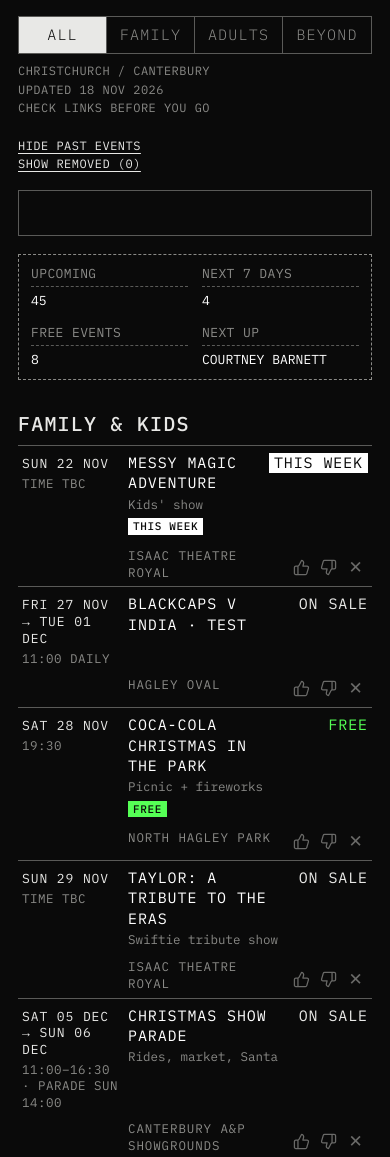
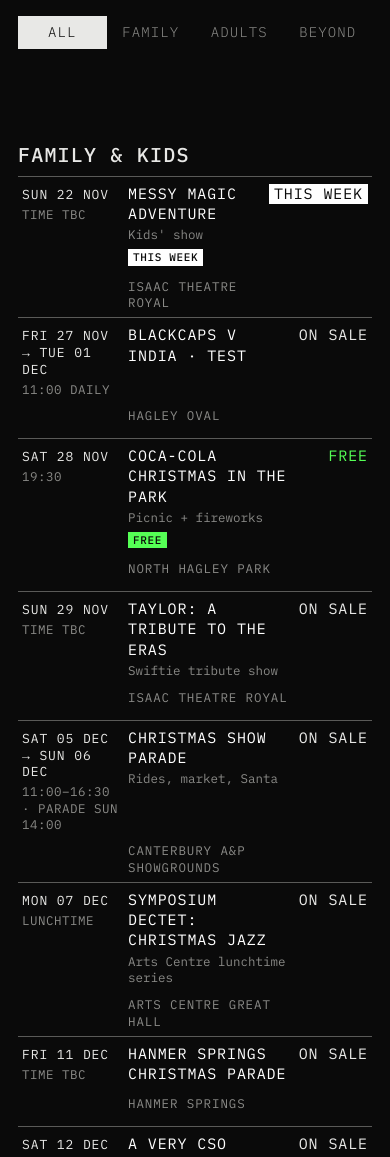
Before and after one commit to blangdon/events, a plain HTML site: page index.html in a window 390 px wide. Shown: the top 1157 px of the page. Drawn offline with Linux system fonts and the light colour scheme.

Commit message:
Simplify layout: hover-only actions, no stats box, always hide past
- Past events always hidden; remove toggle and sidebar info text
- Smaller sidebar category links without hairlines
- Search box has no border
- Remove thumbs down; thumbs up and remove show on hover (tap on mobile)
- Remove stats box under search

Co-Authored-By: Claude Opus 5.5 <noreply@anthropic.com>
Claude-Session: https://claude.ai/code/session_015CofzuhfrDsYs5h9Ap95p3

```diff
--- a/index.html
+++ b/index.html
@@ -15,18 +15,19 @@
 
   /* sidebar */
   aside{position:sticky;top:28px;align-self:start}
-  aside ul{list-style:none;margin:0;padding:0;border-top:1px solid var(--rule)}
-  aside li{border-bottom:1px solid var(--rule)}
-  aside button{font:inherit;font-size:22px;font-weight:300;letter-spacing:.08em;text-transform:uppercase;width:100%;
-    text-align:left;background:none;border:0;color:var(--dim);padding:7px 6px 6px;cursor:pointer;display:flex;justify-content:space-between;align-items:baseline}
-  aside button span{font-size:12.5px;letter-spacing:.04em}
+  aside ul{list-style:none;margin:0;padding:0}
+  aside li{margin:0}
+  aside button{font:inherit;font-size:15px;font-weight:300;letter-spacing:.08em;text-transform:uppercase;width:100%;
+    text-align:left;background:none;border:0;color:var(--dim);padding:5px 8px;cursor:pointer;display:flex;justify-content:space-between;align-items:baseline}
+  aside button span{font-size:11.5px;letter-spacing:.04em}
   aside button:hover{color:var(--hi)}
   aside button[aria-pressed="true"]{background:var(--fg);color:var(--bg)}
-  aside .info{margin-top:18px;color:var(--dim);font-size:12px;line-height:1.55;text-transform:uppercase;letter-spacing:.04em}
-  aside .info button{all:unset;color:var(--fg);cursor:pointer;text-decoration:underline;text-underline-offset:3px}
+  aside .more{all:unset;display:block;margin:16px 8px 0;color:var(--dim);font-size:11.5px;letter-spacing:.04em;text-transform:uppercase;cursor:pointer;text-decoration:underline;text-underline-offset:3px}
+  aside .more:hover{color:var(--hi)}
+  aside .more[hidden]{display:none}
 
   /* search: just a block cursor */
-  .search{position:relative;border:1px solid var(--rule);padding:9px 12px;height:46px;cursor:text;overflow:hidden}
+  .search{position:relative;padding:9px 12px;height:46px;cursor:text;overflow:hidden}
   .search input{position:absolute;inset:0;width:100%;padding:9px 12px;background:none;border:0;outline:none;
     color:var(--hi);font:inherit;font-size:20px;letter-spacing:.06em;text-transform:uppercase;caret-color:transparent}
   .search .mirror{position:absolute;visibility:hidden;white-space:pre;font-size:20px;letter-spacing:.06em;text-transform:uppercase;left:12px;top:9px}
@@ -34,17 +35,13 @@
   @keyframes blink{50%{opacity:0}}
   .search input::-webkit-search-cancel-button{display:none}
 
-  .stats{margin:18px 0 0;border:1px dashed var(--dim);padding:10px 12px;display:grid;grid-template-columns:repeat(4,1fr);gap:14px;font-size:13px}
-  .stats div span{display:block;color:var(--dim);text-transform:uppercase;border-bottom:1px dashed var(--rule);padding-bottom:4px;margin-bottom:5px;letter-spacing:.03em}
-  .stats div b{font-weight:400;color:var(--hi)}
-  .stats a{color:var(--hi);text-decoration:none}
 
   section{margin-top:30px}
   section.hidden,section.empty{display:none}
   h2{font-weight:500;font-size:20px;letter-spacing:.06em;margin:0 0 8px;text-transform:uppercase}
 
   .board{border-top:1px solid var(--rule)}
-  .r{display:grid;grid-template-columns:170px minmax(0,1.5fr) minmax(0,1fr) 100px 92px;gap:18px;align-items:baseline;
+  .r{display:grid;grid-template-columns:170px minmax(0,1.5fr) minmax(0,1fr) 100px 64px;gap:18px;align-items:baseline;
     padding:7px 4px 6px;border-bottom:1px solid var(--rule);text-transform:uppercase;letter-spacing:.06em}
   .r .d{font-variant-numeric:tabular-nums;line-height:1.3;white-space:pre-line}
   .r .d .tm{display:block;color:var(--dim);font-size:12.5px;letter-spacing:.04em;margin-top:2px}
@@ -53,7 +50,7 @@
   .r .w .n{display:block;text-transform:none;letter-spacing:0;color:var(--dim);font-size:12.5px;margin-top:2px}
   .r .s{text-align:right;white-space:nowrap}
   .r.past{opacity:.3}
-  .r.nomatch,.hidepast .r.past{display:none}
+  .r.nomatch,.r.past{display:none}
 
   .tg{display:inline-block;font-size:11px;font-weight:500;letter-spacing:.06em;padding:0 5px;margin-right:5px;color:#0a0a0a;line-height:1.5;vertical-align:1px}
   .tg.free{background:#55ff55}.tg.sold{background:#ff5555}.tg.tbc{background:#ff55ff}.tg.soon{background:#fff}
@@ -61,17 +58,17 @@
   .s.free{color:#55ff55}.s.sold{color:#ff5555}.s.tbc{color:#ff55ff}
   .s.soon{background:#fff;color:#0a0a0a;padding:0 5px;justify-self:end}
 
-  .act{display:flex;gap:2px;justify-content:flex-end;align-self:center}
+  .act{display:flex;gap:2px;justify-content:flex-end;align-self:center;visibility:hidden;opacity:0;transition:opacity .12s}
+  @media (hover:hover){ .r:hover .act{visibility:visible;opacity:1} }
+  .r.open .act{visibility:visible;opacity:1}
   .act button{background:none;border:0;padding:4px;cursor:pointer;color:#4a4a48;line-height:0}
   .act button svg{width:17px;height:17px;fill:none;stroke:currentColor;stroke-width:1.8;stroke-linecap:round;stroke-linejoin:round}
   .act button:hover{color:var(--hi)}
   .act .x{font:inherit;font-size:17px;line-height:17px;width:25px}
   .act .up[aria-pressed="true"]{color:#55ff55}.act .up[aria-pressed="true"] svg{fill:rgba(85,255,85,.25)}
-  .act .dn[aria-pressed="true"]{color:#ff5555}.act .dn[aria-pressed="true"] svg{fill:rgba(255,85,85,.25)}
   .act .x:hover{color:#ff5555}
-  .r.voted-dn .w a{color:var(--dim)}
   .r.removed{display:none}
-  .showdel .r.removed{display:grid;opacity:.35}
+  .showdel .r.removed:not(.past){display:grid;opacity:.35}
   .showdel .r.removed .w a{text-decoration:line-through}
   .none{display:none;margin-top:30px;color:var(--dim);text-transform:uppercase;letter-spacing:.06em}
   footer{margin-top:40px;color:var(--dim);font-size:12px}
@@ -79,12 +76,10 @@
   @media (max-width:820px){
     .app{grid-template-columns:1fr;gap:16px;padding-top:16px}
     aside{position:static}
-    aside ul{display:grid;grid-template-columns:repeat(4,1fr);border:1px solid var(--rule)}
-    aside li{border:0;border-right:1px solid var(--rule)} aside li:last-child{border-right:0}
-    aside button{font-size:15px;justify-content:center;padding:8px 2px} aside button span{display:none}
-    aside .info{margin-top:8px}
-    .stats{grid-template-columns:1fr 1fr}
-    .r{grid-template-columns:96px minmax(0,1fr) auto;gap:10px}
+    aside ul{display:grid;grid-template-columns:repeat(4,1fr)}
+    aside button{font-size:14px;justify-content:center;padding:7px 2px} aside button span{display:none}
+    aside .more{margin:8px 8px 0}
+      .r{grid-template-columns:96px minmax(0,1fr) auto;gap:10px}
     .r .v{grid-column:2;grid-row:2;color:var(--dim);font-size:12.5px}
     .r .s{grid-column:3;grid-row:1}
     .act{grid-column:3;grid-row:2;align-self:end}
@@ -104,7 +99,7 @@
     <li><button data-f="adult" aria-pressed="false">Adults<span id="n-adult"></span></button></li>
     <li><button data-f="away" aria-pressed="false">Beyond<span id="n-away"></span></button></li>
   </ul>
-  <div class="info">Christchurch / Canterbury<br>Updated 18 Nov 2026<br>Check links before you go<br><br><button id="past">Hide past events</button><br><button id="showdel" hidden></button><br><span id="sync"></span></div>
+  <button class="more" id="showdel" hidden></button>
 </aside>
 
 <main>
@@ -114,7 +109,6 @@
     <span class="cur" id="cur"></span>
   </div>
 
-  <div class="stats" id="stats"></div>
 
   <section data-sec="family"><h2>Family &amp; Kids</h2><div class="board" id="family"></div></section>
   <section data-sec="adult"><h2>Adults</h2><div class="board" id="adult"></div></section>
@@ -206,7 +200,6 @@ const L={free:"FREE",sold:"SOLD OUT",tbc:"TBC"};
 const idOf=e=>(e.what+"-"+e.d).toLowerCase().replace(/[^a-z0-9]+/g,"-").replace(/^-|-$/g,"").slice(0,80);
 EVENTS.forEach(e=>e.id=idOf(e));
 const ICON_UP='<svg viewBox="0 0 24 24"><path d="M7 10v12M15 5.88 14 10h5.83a2 2 0 0 1 1.92 2.56l-2.33 8A2 2 0 0 1 17.5 22H4a2 2 0 0 1-2-2v-8a2 2 0 0 1 2-2h2.76a2 2 0 0 0 1.79-1.11L12 2a3.13 3.13 0 0 1 3 3.88Z"/></svg>';
-const ICON_DN='<svg viewBox="0 0 24 24"><path d="M17 14V2M9 18.12 10 14H4.17a2 2 0 0 1-1.92-2.56l2.33-8A2 2 0 0 1 6.5 2H20a2 2 0 0 1 2 2v8a2 2 0 0 1-2 2h-2.76a2 2 0 0 0-1.79 1.11L12 22a3.13 3.13 0 0 1-3-3.88Z"/></svg>';
 
 /* ---- prefs: votes + removed. Synced via the artifact db when available, else this browser only ---- */
 let PREFS={};
@@ -220,7 +213,7 @@ function savePref(e){
   const doc=dbCol.doc(e.id);
   const empty=!p.vote&&!p.removed;
   (empty?doc.delete():doc.set({vote:p.vote||0,removed:!!p.removed,what:e.what,date:e.d,cat:e.c,at:new Date().toISOString()}))
-    .catch(err=>{document.getElementById("sync").textContent="Not saved: "+(err&&err.message||"error")});
+    .catch(()=>{});
 }
 (async()=>{
   try{
@@ -232,7 +225,7 @@ function savePref(e){
       const next={};
       (snap.docs||snap).forEach(d=>{const v=d.data?d.data():d; next[d.id]={vote:v.vote||0,removed:!!v.removed}});
       PREFS=next; cache(); renderBoards();
-      document.getElementById("sync").textContent="Votes sync across devices";
+
     },()=>clearTimeout(t));
   }catch(_){}
 })();
@@ -245,28 +238,20 @@ function renderBoards(){
     const p=PREFS[e.id]||{};
     const tl=(e.tags||[]).filter(t=>L[t]).map(t=>`<span class="tg ${t}">${L[t]}</span>`);
     if(cls==="soon") tl.unshift(`<span class="tg soon">THIS WEEK</span>`);
-    const rc=["r",cls==="past"?"past":"",p.removed?"removed":"",p.vote<0?"voted-dn":""].filter(Boolean).join(" ");
+    const rc=["r",cls==="past"?"past":"",p.removed?"removed":""].filter(Boolean).join(" ");
     return `<div class="${rc}" data-i="${EVENTS.indexOf(e)}">
       <div class="d">${esc(dateCol(e))}<span class="tm">${esc(e.t||"Time TBC")}</span></div>
       <div class="w"><a href="${esc(e.url)}" target="_blank" rel="noopener">${esc(e.what)}</a>${e.note?`<span class="n">${esc(e.note)}</span>`:""}${tl.length&&cls!=="past"?`<span class="tags">${tl.join("")}</span>`:""}</div>
       <div class="v">${esc(e.where)}</div>
       <div class="s ${cls}">${label}</div>
       <div class="act">
-        <button class="up" data-a="up" aria-pressed="${p.vote>0}" title="More like this">${ICON_UP}</button>
-        <button class="dn" data-a="dn" aria-pressed="${p.vote<0}" title="Less like this">${ICON_DN}</button>
+        <button class="up" data-a="up" aria-pressed="${p.vote>0}" title="Like">${ICON_UP}</button>
         <button class="x" data-a="x" title="${p.removed?"Restore":"Remove from list"}">${p.removed?"↺":"✕"}</button>
       </div></div>`;
   }).join("");
 });
 const live=EVENTS.filter(e=>!(PREFS[e.id]||{}).removed);
 const up=live.filter(e=>end(e)>=today);
-const local=up.filter(e=>e.c!=="away").sort((a,b)=>a.d.localeCompare(b.d));
-const next=local[0];
-document.getElementById("stats").innerHTML=`
-  <div><span>Upcoming</span><b>${up.length}</b></div>
-  <div><span>Next 7 days</span><b>${local.filter(e=>start(e)<=week).length}</b></div>
-  <div><span>Free events</span><b>${up.filter(e=>(e.tags||[]).includes("free")).length}</b></div>
-  <div><span>Next up</span><b>${next?`<a href="${esc(next.url)}" target="_blank" rel="noopener">${esc(next.what.toUpperCase())}</a>`:"—"}</b></div>`;
 ["family","adult","away"].forEach(c=>document.getElementById("n-"+c).textContent=up.filter(e=>e.c===c).length);
 document.getElementById("n-all").textContent=up.length;
 const nDel=EVENTS.length-live.length, sd=document.getElementById("showdel");
@@ -275,14 +260,23 @@ if(typeof runSearch==="function") runSearch();
 }
 
 document.addEventListener("click",ev=>{
-  const btn=ev.target.closest(".act button"); if(!btn) return;
+  const btn=ev.target.closest(".act button");
+  if(!btn){
+    const row=ev.target.closest(".r[data-i]");
+    if(row&&!ev.target.closest("a")&&!matchMedia("(hover:hover)").matches){
+      const was=row.classList.contains("open");
+      document.querySelectorAll(".r.open").forEach(r=>r.classList.remove("open"));
+      if(!was) row.classList.add("open");
+    }
+    return;
+  }
   const e=EVENTS[+btn.closest(".r").dataset.i];
   const p=PREFS[e.id]={...(PREFS[e.id]||{})};
   const a=btn.dataset.a;
   if(a==="up") p.vote=p.vote>0?0:1;
-  if(a==="dn") p.vote=p.vote<0?0:-1;
   if(a==="x") p.removed=!p.removed;
   savePref(e); renderBoards();
+  const again=document.querySelector(`.r[data-i="${EVENTS.indexOf(e)}"]`); if(again&&!matchMedia("(hover:hover)").matches) again.classList.add("open");
 });
 document.getElementById("showdel").onclick=()=>{document.body.classList.toggle("showdel");renderBoards()};
 
@@ -295,8 +289,6 @@ function setFilter(f){
   runSearch();
 }
 document.querySelectorAll("aside button[data-f]").forEach(b=>b.onclick=()=>{setFilter(b.dataset.f);qEl.focus()});
-const pb=document.getElementById("past");
-pb.onclick=()=>{const on=document.body.classList.toggle("hidepast");pb.textContent=on?"Show past events":"Hide past events";runSearch();};
 
 /* fuzzy search */
 const MONTHS=["january","february","march","april","may","june","july","august","september","october","november","december"];
@@ -330,7 +322,7 @@ function runSearch(){
   let shown=0;
   document.querySelectorAll(".r[data-i]").forEach(r=>r.classList.toggle("nomatch",toks.length>0&&!toks.every(t=>tokenHits(t,HAY[+r.dataset.i]))));
   document.querySelectorAll("section").forEach(sec=>{
-    const vis=[...sec.querySelectorAll(".r[data-i]")].filter(r=>!r.classList.contains("nomatch")&&!(r.classList.contains("removed")&&!document.body.classList.contains("showdel"))&&!(document.body.classList.contains("hidepast")&&r.classList.contains("past"))).length;
+    const vis=[...sec.querySelectorAll(".r[data-i]")].filter(r=>!r.classList.contains("nomatch")&&!(r.classList.contains("removed")&&!document.body.classList.contains("showdel"))&&!r.classList.contains("past")).length;
     sec.classList.toggle("empty",toks.length>0&&vis===0);
     if(filter==="all"||sec.dataset.sec===filter) shown+=vis;
   });
```
